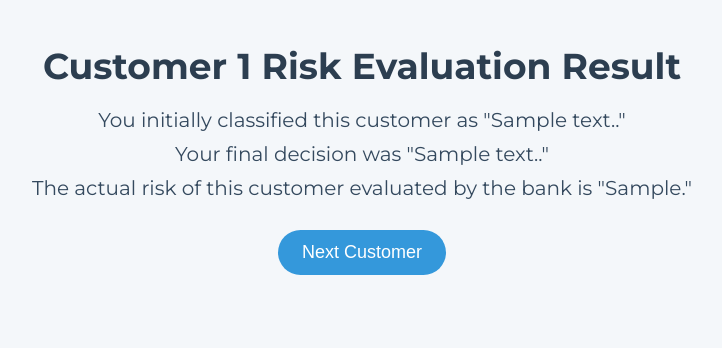
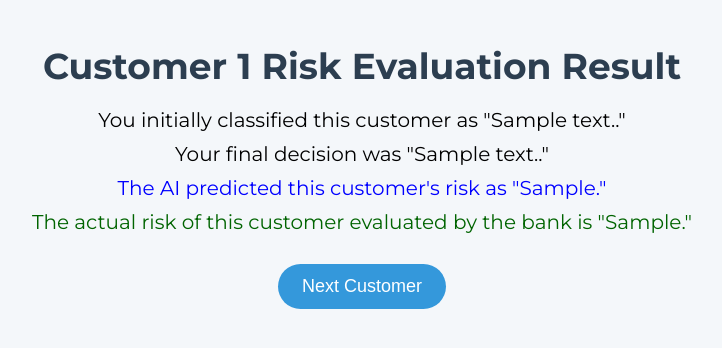
Before and after one commit to AMIRASRZAD/Uncertainty, a Flask app: template templates/stage3.html in a window 1280 px wide. Shown: the top 348 px of the page, without its empty margins (278-1000 px from the left). Run offline with Flask 3, Linux system fonts and the light colour scheme; the template is opened without the code that fills it: most values are stand-ins (such as "Sample title", 1, 10 or a date in 2020); parts of the project's set-up code (start-up, migrations or seed data) failed here and were passed over; some libraries are stand-ins or nearby versions.

Commit message:
new files

```diff
--- a/app.py
+++ b/app.py
@@ -226,8 +226,9 @@ def stage3():
     initial_decision = session.get('current_initial_decision', 'Not Set')
     final_decision = session.get('current_final_decision', 'Not Set')
 
-    # Get actual risk from CSV "Creditability" column
+    # Get actual risk and AI prediction
     actual_risk = "High Risk" if task_data['Creditability'] == 1 else "Low Risk"
+    ai_prediction = task_data['Predicted']
 
     if request.method == 'POST':
         session['responses'].append({
@@ -248,8 +249,8 @@ def stage3():
                           customer_number=customer_number,
                           initial_decision=initial_decision,
                           final_decision=final_decision,
+                          ai_prediction=ai_prediction,
                           actual_risk=actual_risk)
-
 
 @app.route('/test-db')
 def test_db():
--- a/templates/stage3.html
+++ b/templates/stage3.html
@@ -18,8 +18,16 @@
         }
         p {
             font-size: 20px;
-            color: #34495e;
             margin: 10px 0;
+        }
+        .initial, .final {
+            color: #000000; /* Black */
+        }
+        .ai {
+            color: #0000FF; /* Blue */
+        }
+        .actual {
+            color: #006400; /* Dark Green */
         }
         button {
             background-color: #3498db;
@@ -39,9 +47,10 @@
 </head>
 <body>
     <h1>Customer {{ customer_number }} Risk Evaluation Result</h1>
-    <p>You initially classified this customer as "{{ initial_decision }}."</p>
-    <p>Your final decision was "{{ final_decision }}."</p>
-    <p>The actual risk of this customer evaluated by the bank is "{{ actual_risk }}."</p>
+    <p class="initial">You initially classified this customer as "{{ initial_decision }}."</p>
+    <p class="final">Your final decision was "{{ final_decision }}."</p>
+    <p class="ai">The AI predicted this customer's risk as "{{ ai_prediction }}."</p>
+    <p class="actual">The actual risk of this customer evaluated by the bank is "{{ actual_risk }}."</p>
     <form method="post" action="{{ url_for('stage3') }}">
         <button type="submit">Next Customer</button>
     </form>
```
